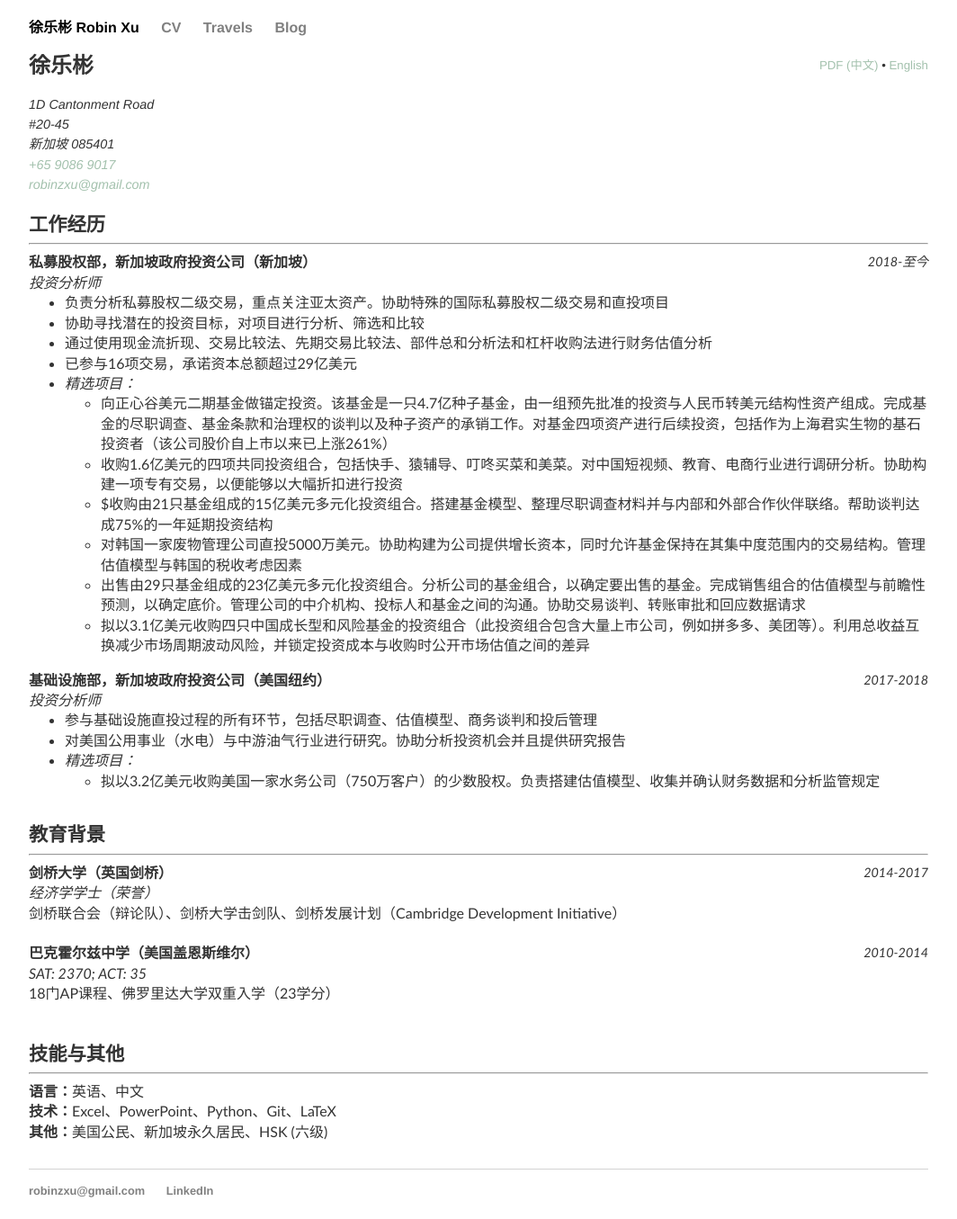
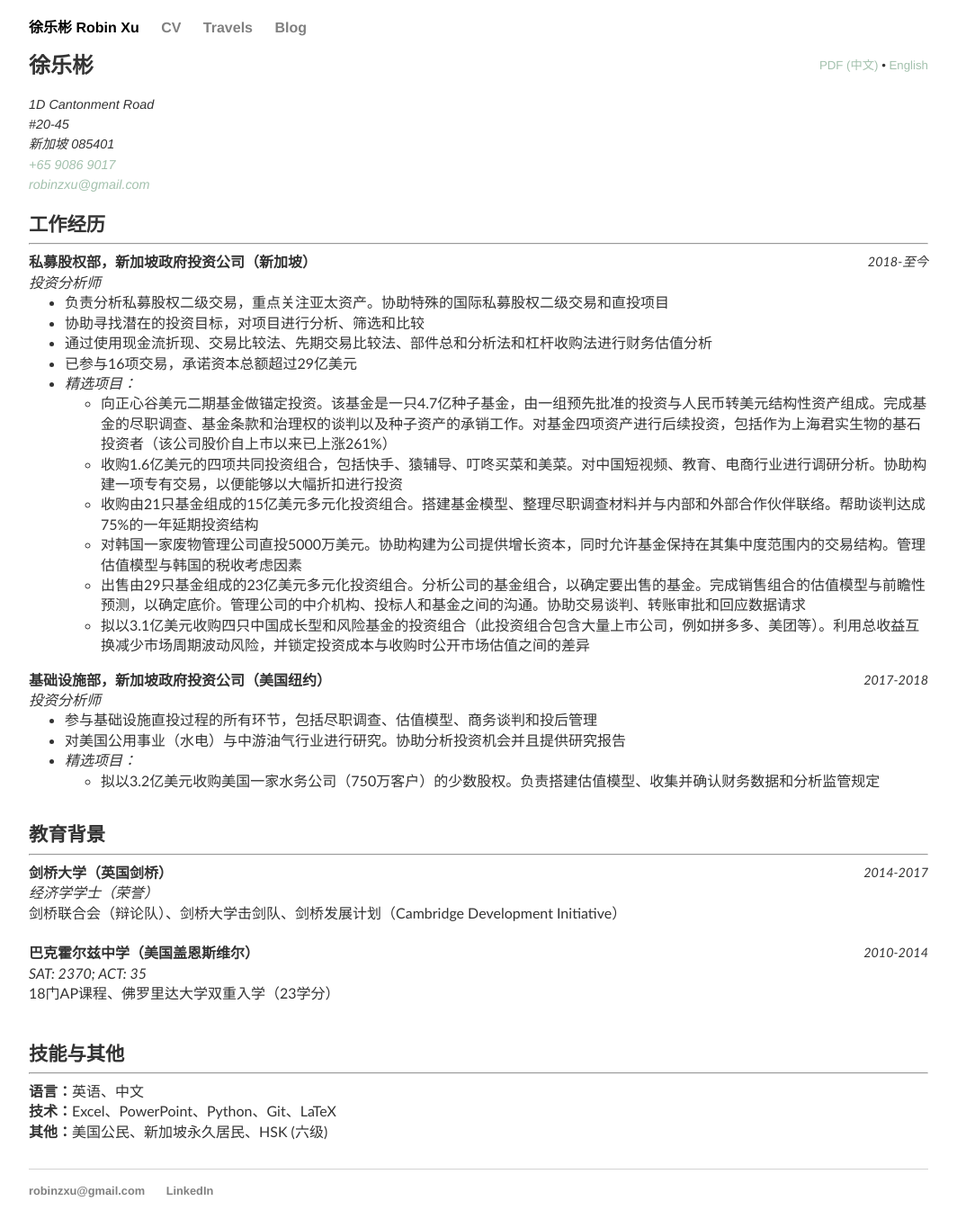
Before and after one commit to robinzxu/robinzxu.github.io, a Jekyll site: the page built from zw-cv/index.html, in a window 1280 px wide. Shown: the whole page at 90% size, without its empty margins (108-1172 px from the left). Built offline with Jekyll 4.4.1, drawn with Linux system fonts in a browser that asks for light colours.

```diff
--- a/zw-cv/index.html
+++ b/zw-cv/index.html
@@ -31,7 +31,7 @@ title: 简历
 		<ul>
 			<li>向正心谷美元二期基金做锚定投资。该基金是一只4.7亿种子基金，由一组预先批准的投资与人民币转美元结构性资产组成。完成基金的尽职调查、基金条款和治理权的谈判以及种子资产的承销工作。对基金四项资产进行后续投资，包括作为上海君实生物的基石投资者（该公司股价自上市以来已上涨261%）
 			<li>收购1.6亿美元的四项共同投资组合，包括快手、猿辅导、叮咚买菜和美菜。对中国短视频、教育、电商行业进行调研分析。协助构建一项专有交易，以便能够以大幅折扣进行投资
-			<li>$收购由21只基金组成的15亿美元多元化投资组合。搭建基金模型、整理尽职调查材料并与内部和外部合作伙伴联络。帮助谈判达成75%的一年延期投资结构
+			<li>收购由21只基金组成的15亿美元多元化投资组合。搭建基金模型、整理尽职调查材料并与内部和外部合作伙伴联络。帮助谈判达成75%的一年延期投资结构
 			<li>对韩国一家废物管理公司直投5000万美元。协助构建为公司提供增长资本，同时允许基金保持在其集中度范围内的交易结构。管理估值模型与韩国的税收考虑因素
 			<li>出售由29只基金组成的23亿美元多元化投资组合。分析公司的基金组合，以确定要出售的基金。完成销售组合的估值模型与前瞻性预测，以确定底价。管理公司的中介机构、投标人和基金之间的沟通。协助交易谈判、转账审批和回应数据请求
 			<li>拟以3.1亿美元收购四只中国成长型和风险基金的投资组合（此投资组合包含大量上市公司，例如拼多多、美团等）。利用总收益互换减少市场周期波动风险，并锁定投资成本与收购时公开市场估值之间的差异
```
